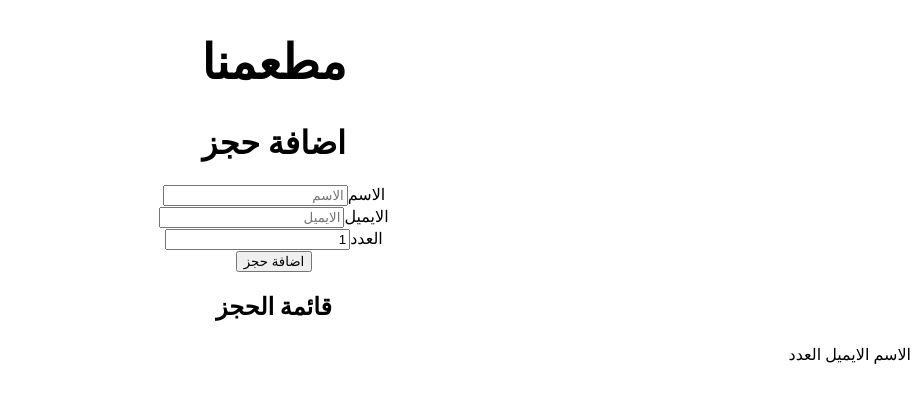
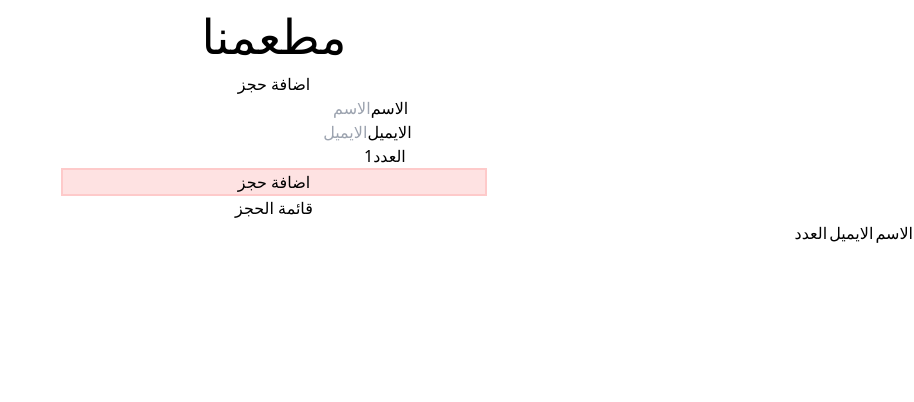
Before and after one commit to kabaros/barmaga-restaurant, a React (Create React App) app: page / in a window 1280 px wide. Shown: the top 402 px of the page, without its empty margins (366-1280 px from the left). Built offline with nearby package versions, Linux system fonts and the light colour scheme.

Commit message:
Add tailwind

```diff
--- /dev/null
+++ b/craco.config.js
@@ -0,0 +1,10 @@
+module.exports = {
+    style: {
+      postcss: {
+        plugins: [
+          require('tailwindcss'),
+          require('autoprefixer'),
+        ],
+      },
+    },
+}
--- a/src/components/AddReservation.tsx
+++ b/src/components/AddReservation.tsx
@@ -43,7 +43,7 @@ const AddReservation: React.FC<AddReservationProps> = ({onAdd}) => {
         <LabelWithInput value={form.email} onChange={onChange} name="email" placeholder="الايميل"/>
         <LabelWithInput value={form.number} onChange={onChange} name="number" placeholder="العدد" type="number"/>
         <div>
-          <input type="submit" value="اضافة حجز"/>
+          <input className="button w-full md:w-1/3" type="submit" value="اضافة حجز"/>
         </div>
       </form>
     </div>
--- a/src/index.css
+++ b/src/index.css
@@ -1,13 +1,13 @@
-body {
-  margin: 0;
-  font-family: -apple-system, BlinkMacSystemFont, 'Segoe UI', 'Roboto', 'Oxygen',
-    'Ubuntu', 'Cantarell', 'Fira Sans', 'Droid Sans', 'Helvetica Neue',
-    sans-serif;
-  -webkit-font-smoothing: antialiased;
-  -moz-osx-font-smoothing: grayscale;
+@tailwind base;
+@tailwind components;
+@tailwind utilities;
+
+@layer components {
+    .button {
+        @apply bg-red-100;
+        @apply border;
+        @apply border-2;
+        @apply border-red-200;
+        @apply w-full;
+    }
 }
-
-code {
-  font-family: source-code-pro, Menlo, Monaco, Consolas, 'Courier New',
-    monospace;
-}
--- /dev/null
+++ b/tailwind.config.js
@@ -0,0 +1,11 @@
+module.exports = {
+  purge: ['./src/**/*.{js,jsx,ts,tsx}', './public/index.html'],
+  darkMode: false, // or 'media' or 'class'
+  theme: {
+    extend: {},
+  },
+  variants: {
+    extend: {},
+  },
+  plugins: [],
+}
```
Also changed, not shown: package.json (+10 -3 lines), 1 other file (tests, documents, lock files or other folders).
